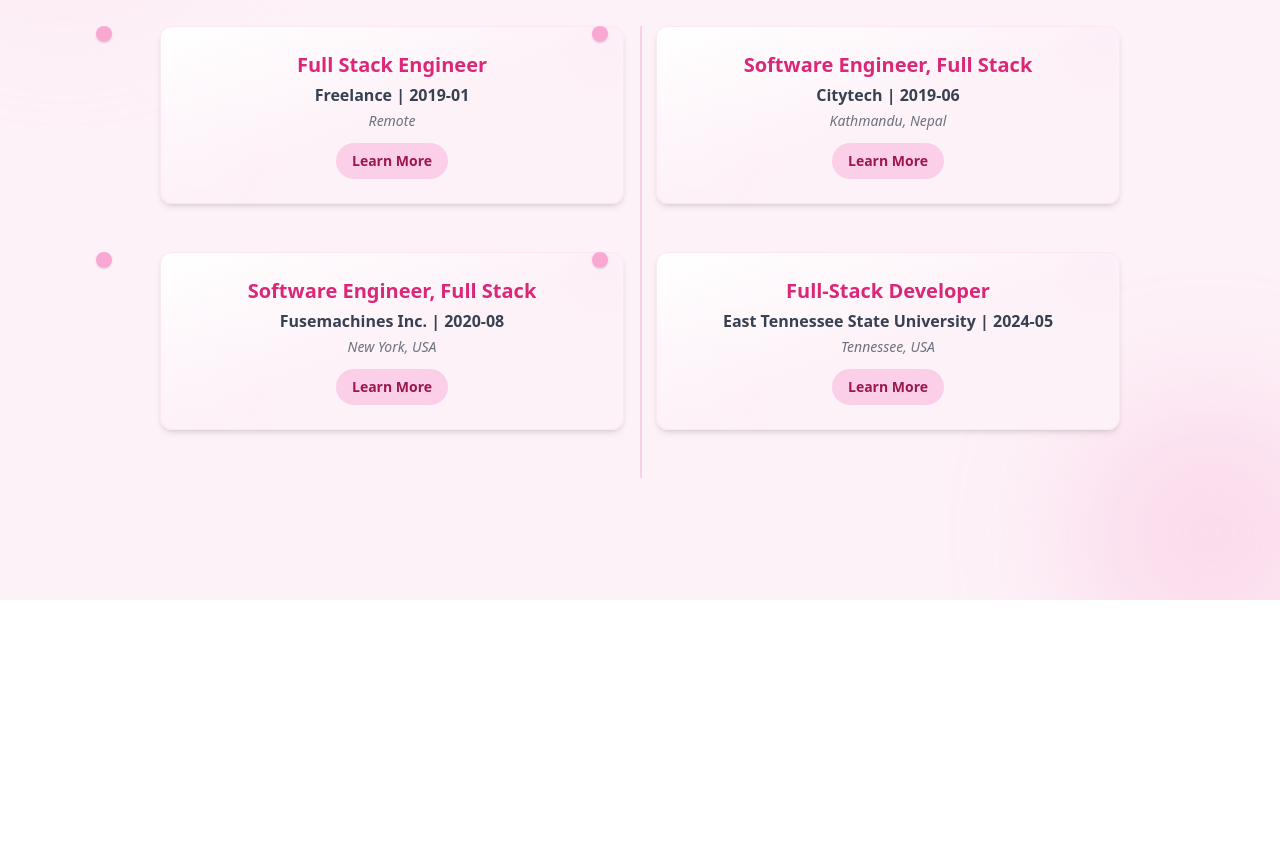
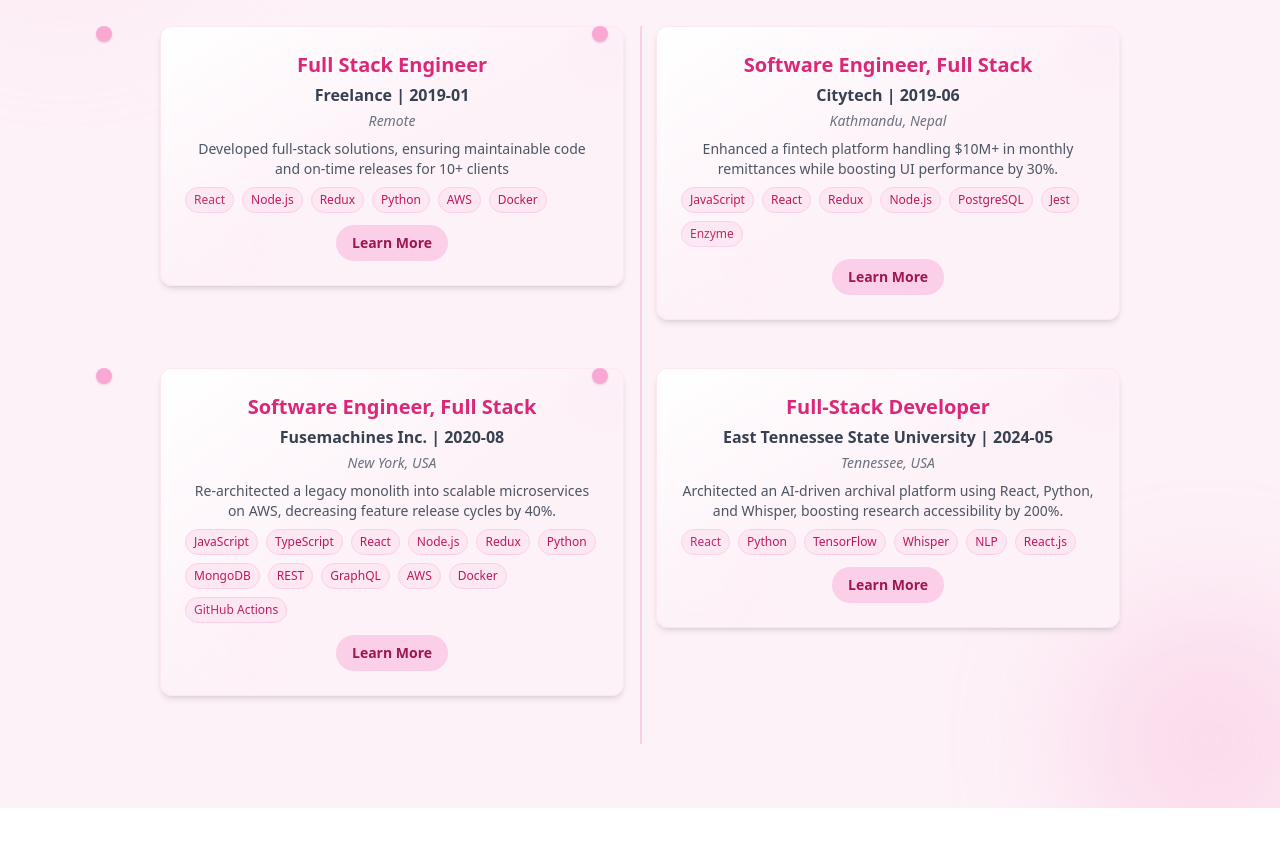
Before and after one commit to bigyaa/bigyaa.github.io, a React (Create React App) app: page / in a window 1280 px wide. Shown: the part 1000-1846 px from the top of the page. Before the commit the page ends 1660 px from the top, so only its background shows below. Built offline with nearby package versions, Linux system fonts and the light colour scheme.

Commit message:
Enhance Timeline component with summary and skills display; update experiences data structure for improved clarity and search functionality

```diff
--- a/src/components/Timeline.js
+++ b/src/components/Timeline.js
@@ -1,17 +1,19 @@
 import React, { useState, useMemo } from 'react';
 import { motion, AnimatePresence } from 'framer-motion';
-import experiences from '../data/experiences';
+import experiences from '../data/experiences'; // updated data with summary & skills
 
-// Container for all items (stagger children)
+// Parent container variants for staggered animations
 const containerVariants = {
   hidden: { opacity: 0 },
   show: {
     opacity: 1,
-    transition: { staggerChildren: 0.12 },
+    transition: {
+      staggerChildren: 0.12,
+    },
   },
 };
 
-// Each item fade/slide in
+// Each card’s fade/slide-in
 const itemVariants = {
   hidden: { opacity: 0, y: 20 },
   show: {
@@ -21,7 +23,7 @@
   },
 };
 
-// Collapsible bullet expansions
+// Collapsible bullets
 const bulletVariants = {
   hidden: {
     opacity: 0,
@@ -35,26 +37,40 @@
   },
 };
 
+// Helper to parse numeric year from e.g. "2019-06"
 function parseYear(dateStr) {
-  // If it's something like "2020-08" or "2020"
   const parsed = parseInt(dateStr.split('-')[0], 10);
   return isNaN(parsed) ? 0 : parsed;
 }
 
+// Skills tags as small pastel pills
+function SkillTags({ skills }) {
+  if (!skills || skills.length === 0) return null;
+  return (
+    <div className="flex flex-wrap gap-2 mt-2">
+      {skills.map((skill, idx) => (
+        <span
+          key={idx}
+          className="bg-pink-100 text-pink-700 text-xs font-medium px-2 py-1 rounded-full border border-pink-200"
+        >
+          {skill}
+        </span>
+      ))}
+    </div>
+  );
+}
+
+// Timeline Card
 function TimelineCard({ item, displayType }) {
   const [showBullets, setShowBullets] = useState(false);
-
-  // whether we are in 'timeline' mode or 'minimal' mode
-  const verticalMode = displayType === 'timeline';
+  const verticalMode = displayType === 'timeline'; // 'timeline' vs. 'minimal'
 
   return (
     <motion.div
       variants={itemVariants}
-      className={`relative mb-12 ${
-        verticalMode ? 'md:w-1/2 px-4' : 'w-full px-2'
-      }`}
+      className={`relative mb-12 ${verticalMode ? 'md:w-1/2 px-4' : 'w-full px-2'}`}
     >
-      {/* The bullet & line if in timeline mode */}
+      {/* Bullet + connector line if in timeline mode */}
       {verticalMode && (
         <div className="absolute -left-10 md:-left-12 top-0 flex flex-col items-center">
           <div className="bg-pink-300 w-4 h-4 rounded-full z-10 shadow" />
@@ -62,7 +78,7 @@
         </div>
       )}
 
-      {/* The card */}
+      {/* The card container */}
       <motion.div
         whileHover={{ scale: 1.02 }}
         className="relative p-6 rounded-xl shadow-md border border-pink-100 bg-gradient-to-br from-white via-pink-50 to-pink-50 overflow-hidden transition-transform duration-300"
@@ -79,23 +95,29 @@
           transition={{ repeat: Infinity, duration: 3.5, ease: 'easeInOut' }}
         />
 
-        {/* Content */}
+        {/* Title & Basic Info */}
         <h3 className="relative text-xl font-bold text-pink-600 z-10 mb-1">
           {item.role}
         </h3>
         <p className="relative text-md font-semibold z-10 mb-1 text-gray-700">
           {item.company} | {item.date}
         </p>
-        <p className="relative mb-3 text-sm italic z-10 text-gray-500">
+        <p className="relative mb-2 text-sm italic z-10 text-gray-500">
           {item.location}
         </p>
 
-        {/* Learn More toggle for bullet points */}
+        {/* Summary */}
+        <p className="relative text-sm text-gray-600 z-10">{item.summary}</p>
+
+        {/* Skills row */}
+        <SkillTags skills={item.skills} />
+
+        {/* Collapsible bullet points */}
         {item.bullets?.length > 0 && (
           <>
             <button
               onClick={() => setShowBullets(!showBullets)}
-              className="relative z-10 px-4 py-2 bg-pink-200 rounded-full text-sm font-semibold text-pink-800 hover:bg-pink-300 transition-colors"
+              className="relative z-10 mt-3 px-4 py-2 bg-pink-200 rounded-full text-sm font-semibold text-pink-800 hover:bg-pink-300 transition-colors"
             >
               {showBullets ? 'Show Less' : 'Learn More'}
             </button>
@@ -122,8 +144,9 @@
   );
 }
 
+// Main Timeline
 export default function Timeline() {
-  const [displayType, setDisplayType] = useState('timeline'); // 'timeline' or 'minimal'
+  const [displayType, setDisplayType] = useState('timeline');
   const [searchTerm, setSearchTerm] = useState('');
   const [startYear, setStartYear] = useState(2015);
   const [endYear, setEndYear] = useState(2030);
@@ -134,11 +157,13 @@
     return experiences.filter((e) => {
       const yearInt = parseYear(e.date);
       if (yearInt < startYear || yearInt > endYear) return false;
-      // search role, company, location
+
+      // search role, company, location, summary
       if (
         e.role.toLowerCase().includes(term) ||
         e.company.toLowerCase().includes(term) ||
-        e.location.toLowerCase().includes(term)
+        e.location.toLowerCase().includes(term) ||
+        e.summary?.toLowerCase().includes(term)
       ) {
         return true;
       }
@@ -149,12 +174,13 @@
 
   return (
     <section className="relative py-16 text-center text-background min-h-screen bg-pink-50 overflow-hidden">
-      {/* Soft pastel background (subtly) */}
+      {/* Soft pastel overlay */}
       <div
         className="absolute inset-0 bg-pink-100 opacity-20 pointer-events-none"
         style={{ zIndex: -1 }}
       />
 
+      {/* Floating circles (lightened) */}
       <motion.div
         className="absolute top-[-5rem] left-[-5rem] w-72 h-72 bg-pink-200 rounded-full opacity-30 blur-3xl"
         animate={{ x: [0, 30, 0], y: [0, 10, 0] }}
@@ -168,9 +194,9 @@
 
       <h2 className="text-4xl font-bold mb-10 text-pink-700">Experience</h2>
 
-      {/* Control Panel */}
+      {/* Control panel: search, year range, toggle */}
       <div className="max-w-4xl mx-auto mb-10 px-4 flex flex-col sm:flex-row items-center gap-4 justify-between">
-        {/* Search Input */}
+        {/* Search */}
         <input
           type="text"
           placeholder="Search by role, bullet, etc..."
@@ -197,7 +223,7 @@
           />
         </div>
 
-        {/* Toggle Layout */}
+        {/* Toggle layout */}
         <div className="flex items-center space-x-2">
           <button
             onClick={() => setDisplayType('timeline')}
@@ -223,7 +249,6 @@
       </div>
 
       <div className="max-w-5xl mx-auto px-4 relative">
-        {/* If in 'timeline' mode, we display a center line for larger screens */}
         {displayType === 'timeline' && (
           <div className="hidden md:block absolute top-0 bottom-0 left-1/2 w-0.5 bg-pink-200" />
         )}
--- a/src/data/experiences.js
+++ b/src/data/experiences.js
@@ -1,55 +1,61 @@
-// experiences.js
 const experiences = [
   {
     id: 1,
     company: 'Freelance',
     role: 'Full Stack Engineer',
-    date: '2019-01', // January 2019
+    date: '2019-01', // e.g. Jan 2019 - Jul 2022
     location: 'Remote',
+    summary:
+      'Developed full-stack solutions, ensuring maintainable code and on-time releases for 10+ clients',
+    skills: ['React', 'Node.js', 'Redux', 'Python', 'AWS', 'Docker'],
     bullets: [
-      'Independently led full-cycle development for multiple projects, aligning business needs with robust technical execution.',
-      'Designed and built working prototypes for early-stage startups, contributing to successful funding rounds.',
-      'Achieved an 80% client retention rate by delivering high-value products on schedule with strong communication.',
-      // (Jan 2019 - Jul 2022) if you want to clarify the full range
+      'Consulted for 10+ clients, architecting full-stack solutions.',
+      'Demonstrated 80% client retention by delivering maintainable code, clear documentation, and on-schedule releases.',
+      'Led small engineering teams (1–3 devs) on short-term contracts, handling project scoping, task delegation, and code reviews.',
     ],
   },
   {
     id: 2,
     company: 'Citytech',
     role: 'Software Engineer, Full Stack',
-    date: '2019-06', // June 2019
+    date: '2019-06',
     location: 'Kathmandu, Nepal',
+    summary:
+      'Enhanced a fintech platform handling $10M+ in monthly remittances while boosting UI performance by 30%.',
+    skills: ['JavaScript', 'React', 'Redux', 'Node.js', 'PostgreSQL', 'Jest', 'Enzyme'],
     bullets: [
-      'Developed key components of a fintech platform handling $10M+ in monthly remittances, ensuring secure transactions and high availability.',
-      'Boosted UI performance by 30%, leveraging optimized state management and React/Redux enhancements.',
-      'Implemented an automated Jest/Enzyme-based testing infrastructure, reducing production bugs by 40%.',
-      // (Jun 2019 - Aug 2020)
+      'Developed key features for a fintech platform with $10M+ monthly remittances.',
+      'Implemented Jest-based automated testing, reducing production bugs by 40%.',
+      'Collaborated with cross-functional teams in an agile environment.',
     ],
   },
   {
     id: 3,
     company: 'Fusemachines Inc.',
     role: 'Software Engineer, Full Stack',
-    date: '2020-08', // August 2020
+    date: '2020-08',
     location: 'New York, USA',
+    summary:
+      'Re-architected a legacy monolith into scalable microservices on AWS, decreasing feature release cycles by 40%.',
+    skills: ['JavaScript', 'TypeScript', 'React', 'Node.js', 'Redux', 'Python', 'MongoDB', 'REST', 'GraphQL', 'AWS', 'Docker', 'GitHub Actions'],
     bullets: [
-      'Redesigned a legacy codebase into a scalable microservices architecture, reducing feature release cycles by 40%.',
-      'Owned full SDLC execution for an enterprise education platform, eliminating development bottlenecks by 25% and ensuring on-time project delivery.',
-      'Optimized GraphQL and RESTful APIs, reducing API response times by 30%, improving backend efficiency and user interaction speeds.',
-      'Automated CI/CD workflows using Docker, GitHub Actions, and Jenkins, cutting deployment overhead by 45%.',
-      // (Aug 2020 - Aug 2022)
+      'Owned GraphQL and RESTful APIs, cutting response times by 30%.',
+      'Spearheaded a CI/CD pipeline transition, shrinking deployment overhead by 45%.',
+      'Served as a technical mentor, onboarding junior engineers.',
     ],
   },
   {
     id: 4,
     company: 'East Tennessee State University',
     role: 'Full-Stack Developer',
-    date: '2024-05', // May 2024
+    date: '2024-05',
     location: 'Tennessee, USA',
+    summary:
+      'Architected an AI-driven archival platform using React, Python, and Whisper, boosting research accessibility by 200%.',
+    skills: ['React', 'Python', 'TensorFlow', 'Whisper', 'NLP', 'React.js'],
     bullets: [
-      'Led the development of the frontend architecture and transcription system for an AI-powered archival platform using React, Python, Whisper, and TensorFlow, enhancing research accessibility by 200%.',
-      'Engineered NLP & LLM-driven solutions, achieving 95% transcription accuracy & 79% classification accuracy, enabling automated data processing and actionable insights.',
-      // (May 2024 - Present)
+      'Engineered LLM-driven solutions for text classification with 95% transcription accuracy.',
+      'Built real-time analytics dashboards with D3.js for immediate data insights.',
     ],
   },
 ];
```
